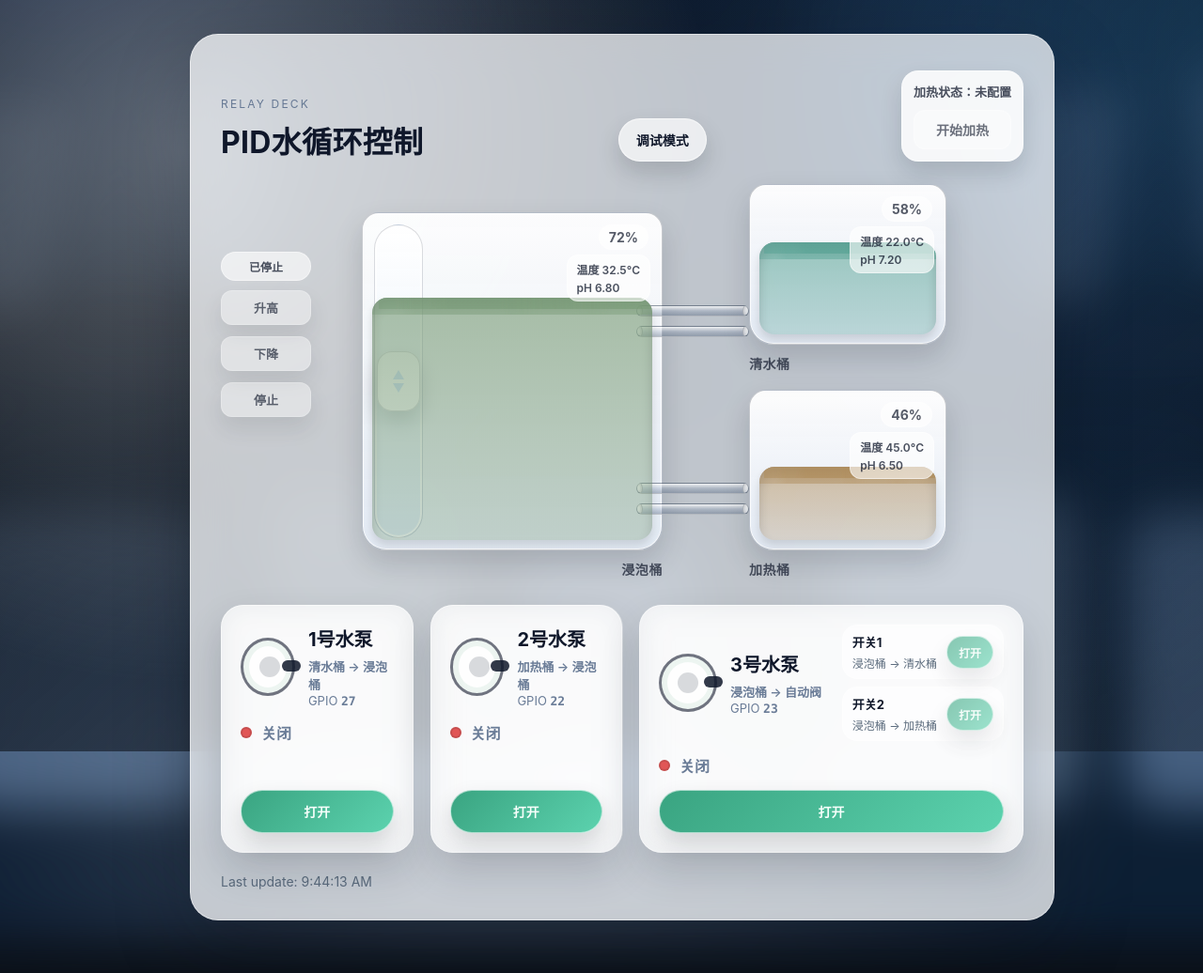
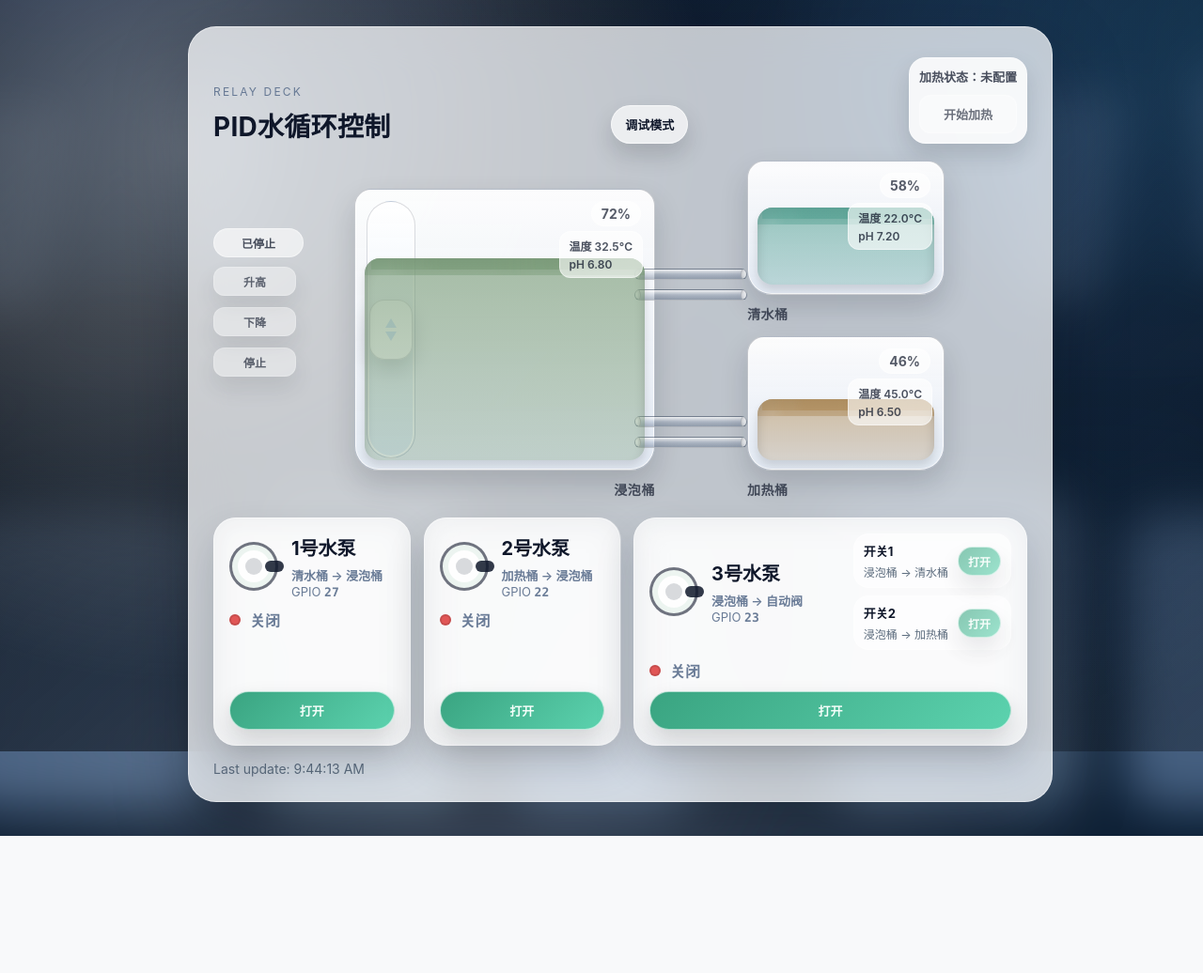
Before and after one commit to MickeyElders/pi-control-program, a FastAPI app: page / in a window 1280 px wide. Shown: the whole page at 94% size. After the commit the page ends 890 px from the top, so only its background shows below. Run offline with FastAPI, Linux system fonts and the light colour scheme.

Commit message:
缩小高度

```diff
--- a/static/style.css
+++ b/static/style.css
@@ -834,6 +834,92 @@ h2 {
   font-size: 14px;
 }
 
+@media (min-width: 900px) {
+  :root {
+    --tank-height: 300px;
+    --tank-gap: 14px;
+  }
+
+  .stage {
+    padding: 28px 20px 36px;
+  }
+
+  .panel {
+    padding: 26px;
+  }
+
+  .panel-header {
+    margin-bottom: 18px;
+  }
+
+  h1 {
+    font-size: 28px;
+  }
+
+  .tank-row {
+    margin-bottom: 20px;
+  }
+
+  .grid {
+    gap: 14px;
+  }
+
+  .pump-card {
+    min-height: 200px;
+    padding: 16px;
+    gap: 10px;
+  }
+
+  .pump-icon {
+    width: 52px;
+    height: 52px;
+  }
+
+  .pump-center {
+    width: 18px;
+    height: 18px;
+    top: 17px;
+    left: 17px;
+  }
+
+  .pump-spout {
+    top: 20px;
+  }
+
+  .water {
+    top: 30px;
+    height: 26px;
+  }
+
+  .btn {
+    padding: 10px 14px;
+    font-size: 13px;
+  }
+
+  .lift-controls .btn {
+    padding: 6px 10px;
+    font-size: 12px;
+    width: 88px;
+  }
+
+  .heater-panel {
+    padding: 10px;
+  }
+
+  .auto-row {
+    padding: 8px 10px;
+  }
+
+  .btn.toggle.auto {
+    padding: 6px 10px;
+    font-size: 12px;
+  }
+
+  .hint {
+    margin-top: 16px;
+  }
+}
+
 @keyframes rise {
   from {
     opacity: 0;
```
